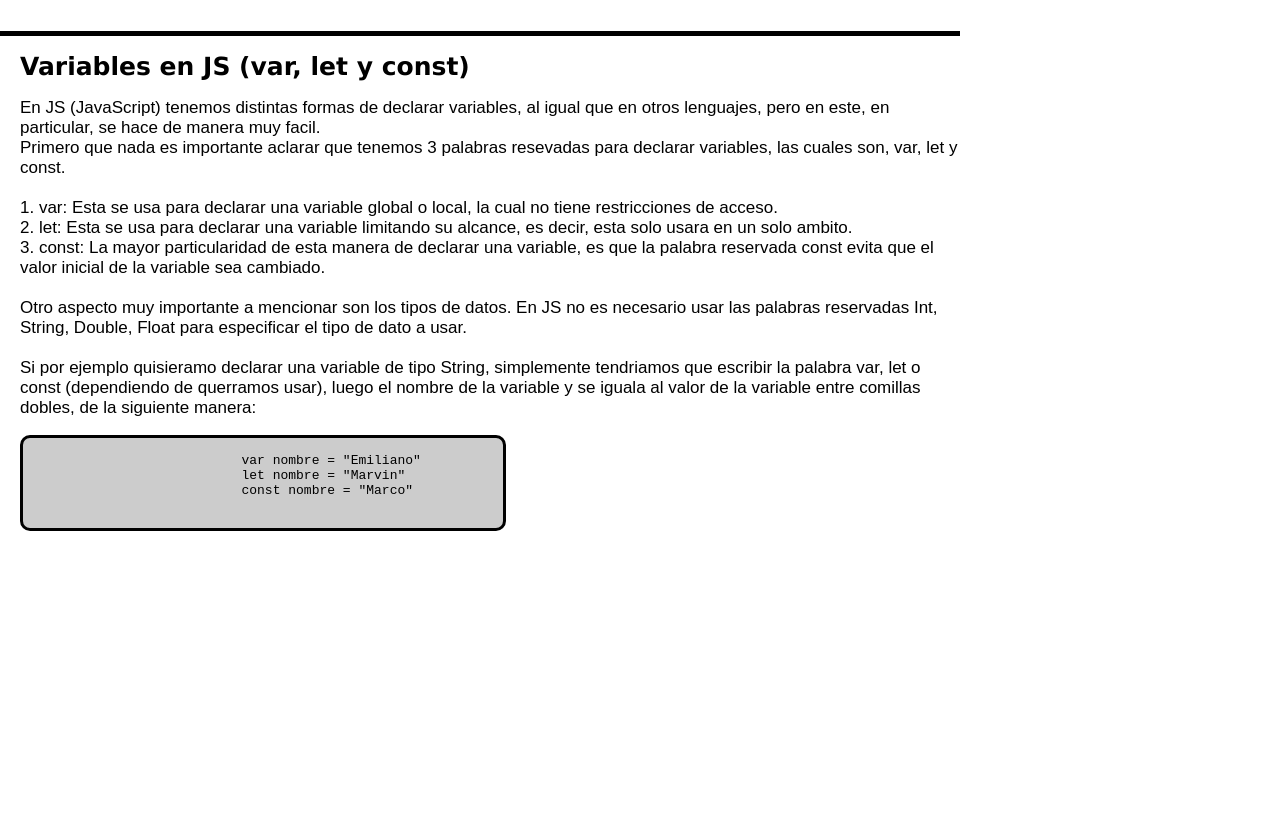
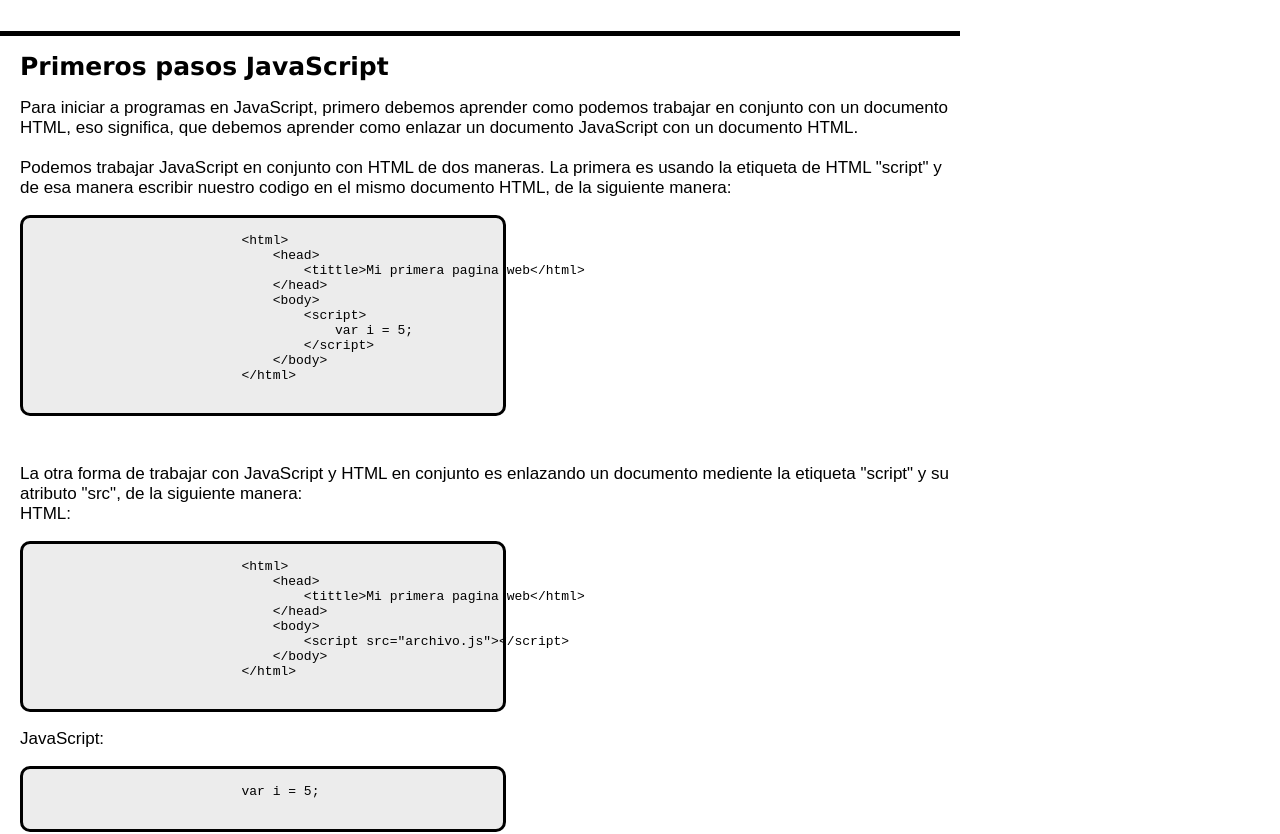
Before and after one commit to Ancoza/Blog-JS, a plain HTML site: page index.html in a window 1280 px wide. Shown: the part 141-975 px from the top of the page. Drawn offline with Linux system fonts and the light colour scheme; grey boxes are pictures that could not be loaded.

Commit message:
Version 1.5

```diff
--- a/archivo.js
+++ b/archivo.js
@@ -48,7 +48,6 @@ function detectarElementosContent(){
     };
 };
 detectarElementosContent();
-console.log(jsSpace.childElementCount)
 function scrollTraslationJs(b){
     for(var i = 0; i < jsSpace.childElementCount; i++){
         if(jsSpace.children[i].tagName == "H1" && b.innerHTML == jsSpace.children[i].innerHTML){
--- a/estilos.css
+++ b/estilos.css
@@ -1,8 +1,9 @@
 /*Body*/
 body {
     margin:auto;
-    height:3000px;
+    height:8000px;
     overflow-x:hidden;
+    position:relative;
 }
 /*Body*/
 
@@ -38,7 +39,7 @@ header img {
 /*Contenido*/
 main {
     width:100%;
-    height:2690px;
+    height:7560px;
     margin-top:60px;
     display:inline-table;
 }
@@ -57,7 +58,7 @@ main {
 
 .jsContent {
     width:100%;
-    height:50%;
+    height:70%;
     border-top:5px solid #000;
 
 }
@@ -74,9 +75,15 @@ main {
     font-size:17px;
 }
 
+.jsContent img {
+    margin-left:20px;
+    border:2px solid red;
+    border-radius:10px;
+}
+
 .JQContent {
     width:100%;
-
+    height:30%;
     border-top:5px solid #000;
 }
 
@@ -167,7 +174,7 @@ main {
 
 pre {
     width:50%;
-    background-color:rgb(204, 204, 204);
+    background-color:rgb(236, 236, 236);
     margin-left:20px;
     border:3px solid #000;
     border-radius:10px;
@@ -179,6 +186,9 @@ footer {
     width:100%;
     height:250px;
     background-color:black;
+    position:absolute;
+    bottom:0;
+    z-index:-1;
 }
 /*Footer*/
 
--- a/index.html
+++ b/index.html
@@ -16,6 +16,48 @@
         <div class="content">
             <h1>JavaScript y Jquery</h1>
             <div id="JSObj" class="jsContent">
+                <h1>Primeros pasos JavaScript</h1>
+                <p>
+                    Para iniciar a programas en JavaScript, primero debemos aprender como podemos trabajar en conjunto con un documento HTML, eso significa, que debemos aprender como enlazar un documento JavaScript con un documento HTML.
+                    <br><br>
+                    Podemos trabajar JavaScript en conjunto con HTML de dos maneras. La primera es usando la etiqueta de HTML "script" y de esa manera escribir nuestro codigo en el mismo documento HTML, de la siguiente manera:
+                    <br>
+                    <pre>
+                        <code>
+                            &lt;html&gt;
+                                &lt;head&gt;
+                                    &lt;tittle&gt;Mi primera pagina web&lt;/html&gt;
+                                &lt;/head&gt;
+                                &lt;body&gt;
+                                    &lt;script&gt;
+                                        var i = 5;
+                                    &lt;/script&gt;
+                                &lt;/body&gt;
+                            &lt;/html&gt;
+                        </code>
+                    </pre>
+                    <br>
+                    <p>La otra forma de trabajar con JavaScript y HTML en conjunto es enlazando un documento mediente la etiqueta "script" y su atributo "src", de la siguiente manera: <br>HTML:</p>
+                    <pre>
+                        <code>
+                            &lt;html&gt;
+                                &lt;head&gt;
+                                    &lt;tittle&gt;Mi primera pagina web&lt;/html&gt;
+                                &lt;/head&gt;
+                                &lt;body&gt;
+                                    &lt;script src="archivo.js"&gt;&lt;/script&gt;
+                                &lt;/body&gt;
+                            &lt;/html&gt;
+                        </code>
+                    </pre>
+                    <P>JavaScript: </P>
+                    <pre>
+                        <code>
+                            var i = 5;
+                        </code>
+                    </pre>
+                </p>
+
                 <h1>Variables en JS (var, let y const)</h1>
                 <p>En JS (JavaScript) tenemos distintas formas de declarar variables, al igual que en otros lenguajes, pero en este, en particular, se hace de manera muy facil. <br>
                     Primero que nada es importante aclarar que tenemos 3 palabras resevadas para declarar variables, las cuales son, var, let y const. <br> <br>
@@ -24,19 +66,34 @@
                     3. const: La mayor particularidad de esta manera de declarar una variable, es que la palabra reservada const evita que el valor inicial de la variable sea cambiado. <br><br>
                     Otro aspecto muy importante a mencionar son los tipos de datos. En JS no es necesario usar las palabras reservadas Int, String, Double, Float para especificar el tipo de dato a usar.
                     <br><br>
-                    Si por ejemplo quisieramo declarar una variable de tipo String, simplemente tendriamos que escribir la palabra var, let o const (dependiendo de querramos usar), luego el nombre de la variable y se iguala al valor de la variable entre comillas dobles, de la siguiente manera:
-                    <pre>
-                        <code>
-                            var nombre = "Emiliano"
-                            let nombre = "Marvin"
-                            const nombre = "Marco"
-                        </code>
-                    </pre>
+                    Si por ejemplo quisieramo declarar una variable de tipo String, simplemente tendriamos que escribir la palabra var, let o const (dependiendo de querramos usar), luego el nombre de la variable y se iguala al valor de la variable entre comillas dobles, posteriormente se cierra la linea de codigo con ";" de la siguiente manera:
                 </p>
+                <pre>
+                    <code>
+                        var nombre = "Emiliano";
+                        let nombre = "Marvin";
+                        const nombre = "Marco";
+                    </code>
+                </pre>
+
+                <h1>Imprimir mensajes en consola JS</h1>
+                <p>
+                    Anteriormente vimos el uso correcto y declaración de variables en JS (JavaScript), pero, ahora aprenderemos como mostrar el valor de una variable en la consola del navegador.
+                    <br><br>
+                    Para imprimir en valor de una variable en la consola, debemos usar las propiedad "console.log()". Para usarla, simplemente debemos declararla y dentro de los parentesis escribiremos el nombre la variable
+                    cuyo valor queremos mostrar, de la siguiente manera:
+                </p>
+                <pre>
+                    <code>
+                        var nombre = "Emiliano";
+
+                        console.log(nombre);
+                    </code>
+                </pre>
+                <img src="../Blog-JS/Imagenes/nombreConsola.PNG" alt="">
             </div>
             <div id="JQueryObj" class="JQContent">
-                <h1>Introduccion</h1>
-                <p>Lorem ipsum dolor sit amet consectetur adipisicing elit. Sint natus iure excepturi aliquam odio consequatur quis beatae magnam iste rem cum iusto tempore assumenda commodi explicabo voluptate repellat, vitae qui!</p>
+
             </div>
         </div>
         <div id="rightMenu" class="asideMenu">
@@ -60,7 +117,9 @@
             </ol>
         </div>
     </main>
-    <footer></footer>
+    <footer>
+
+    </footer>
     <script src="archivo.js"></script>
 </body>
 </html>
```
Also changed, not shown: Imagenes/nombreConsola.PNG (added).
